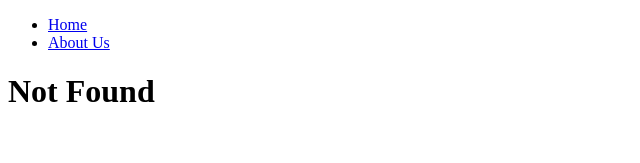
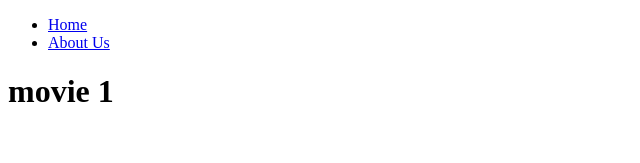
Before and after one commit to danpung2/nextjs-simple-app, a Next.js app: page /movies/1 in a window 1280 px wide. Before the commit this address had no page. Shown: the top 163 px of the page, without its empty margins (0-640 px from the left). Built offline with nearby package versions, Linux system fonts and the light colour scheme.

Commit message:
add: dynamic route

```diff
--- /dev/null
+++ b/app/(movies)/movies/[id]/page.tsx
@@ -0,0 +1,4 @@
+export default async function MovieDetail({params}) {
+    const { id } = await params;
+    return <h1>movie {id}</h1>;
+}
```
Also changed, not shown: 1 other file (tests, documents, lock files or other folders).
